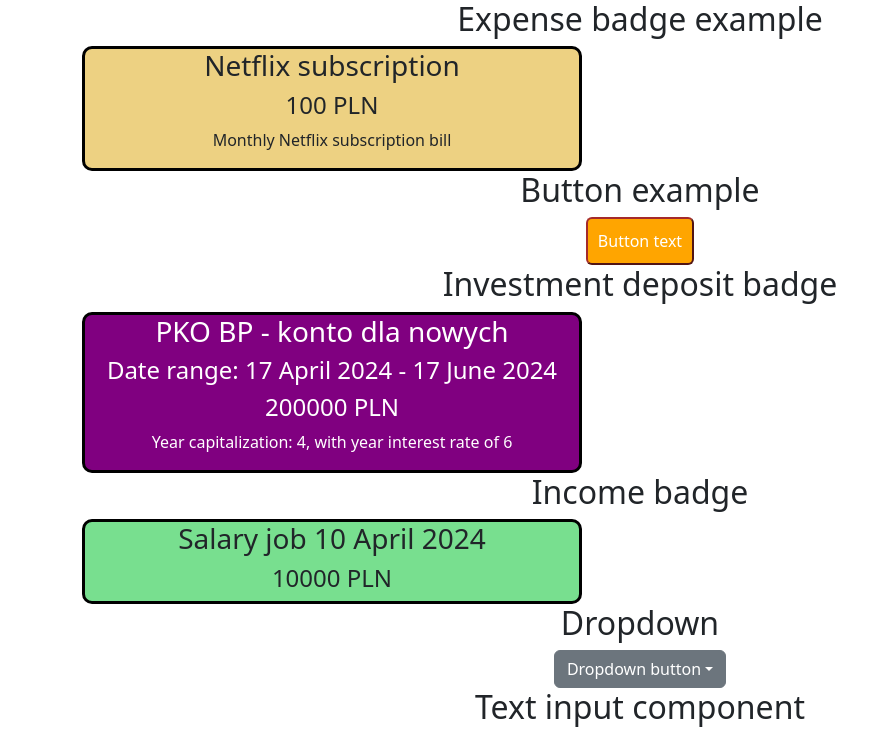
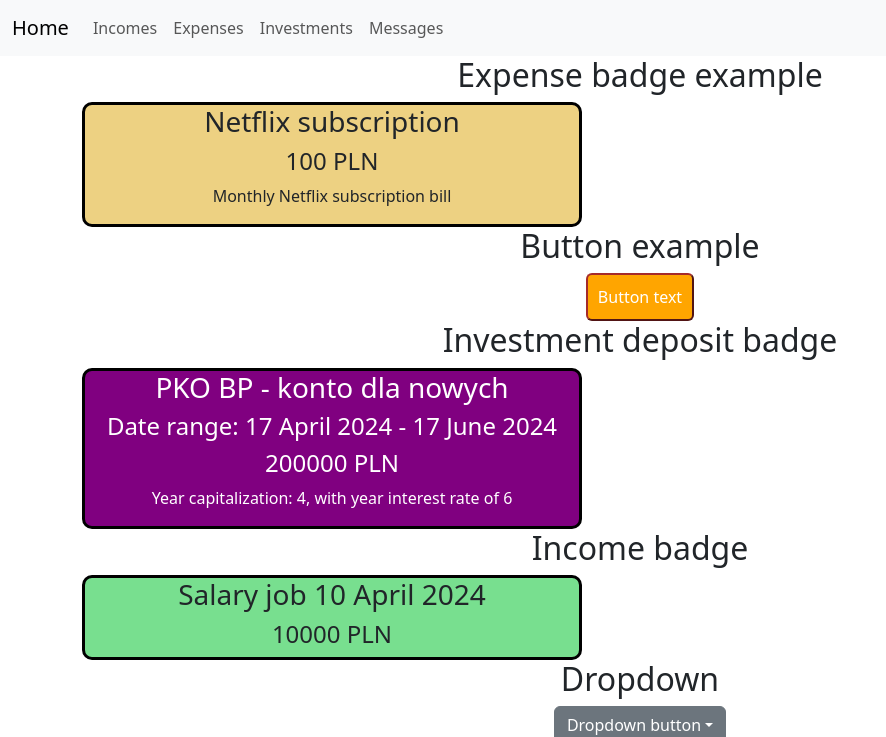
Before and after one commit to luckyluk07/ExpenseGuard, a React (Create React App) app in the folder expense_guard_frontend/: page / in a window 1280 px wide. Shown: the top 737 px of the page, without its empty margins (0-886 px from the left). Built offline with nearby package versions, Linux system fonts and the light colour scheme.

Commit message:
Finish fixing eslint issues, start work on global navbar

```diff
--- a/expense_guard_frontend/package.json
+++ b/expense_guard_frontend/package.json
@@ -7,6 +7,7 @@
     "@testing-library/react": "^13.4.0",
     "@testing-library/user-event": "^13.5.0",
     "bootstrap": "^5.3.3",
+    "prop-types": "^15.8.1",
     "react": "^18.2.0",
     "react-dom": "^18.2.0",
     "react-scripts": "5.0.1",
@@ -47,6 +48,7 @@
     "eslint-plugin-prettier": "^5.1.3",
     "eslint-plugin-react": "^7.34.1",
     "eslint-plugin-react-hooks": "^4.6.0",
+    "jest": "^27.5.1",
     "prettier": "^3.2.5"
   }
 }
--- a/expense_guard_frontend/src/App.js
+++ b/expense_guard_frontend/src/App.js
@@ -14,10 +14,19 @@
 import DetailsModal from "./Components/Finance/DetailsModal/DetailsModal";
 import Pagination from "./Components/Common/Pagination/Pagination";
 import ButtonGroup from "./Components/Common/ButtonGroup/ButtonGroup";
+import NavBar from "./Components/Common/NavBar/NavBar";
 
 function App() {
   return (
     <div className="App">
+      <NavBar
+        links={[
+          { name: "Incomes", url: "/Incomes" },
+          { name: "Expenses", url: "/Expenses" },
+          { name: "Investments", url: "/Investments" },
+          { name: "Messages", url: "/Messages" },
+        ]}
+      />
       <main>
         <div className="container">
           <h2>Expense badge example</h2>
--- /dev/null
+++ b/expense_guard_frontend/src/Components/Common/NavBar/NavBar.jsx
@@ -0,0 +1,41 @@
+import React from "react";
+import "./NavBar.css";
+
+function NavBar({ links }) {
+  return (
+    <nav className="navbar navbar-expand-lg bg-light">
+      <div className="container-fluid">
+        {/* todo change href */}
+        <a className="navbar-brand" href="/home">
+          Home
+        </a>
+        <button
+          className="navbar-toggler"
+          type="button"
+          data-bs-toggle="collapse"
+          data-bs-target="#navbarNav"
+          aria-controls="navbarNav"
+          aria-expanded="false"
+          aria-label="Toggle navigation"
+        >
+          <span className="navbar-toggler-icon" />
+        </button>
+        <div className="collapse navbar-collapse" id="navbarNav">
+          <ul className="navbar-nav">
+            {links.map((link) => {
+              return (
+                <li className="nav-item">
+                  <a className="nav-link" aria-current="page" href={link.url}>
+                    {link.name}
+                  </a>
+                </li>
+              );
+            })}
+          </ul>
+        </div>
+      </div>
+    </nav>
+  );
+}
+
+export default NavBar;
```
Also changed, not shown: expense_guard_frontend/.eslintrc.js, expense_guard_frontend/src/Components/Common/NavBar/NavBar.css (added), 2 other files (tests, documents, lock files or other folders).
